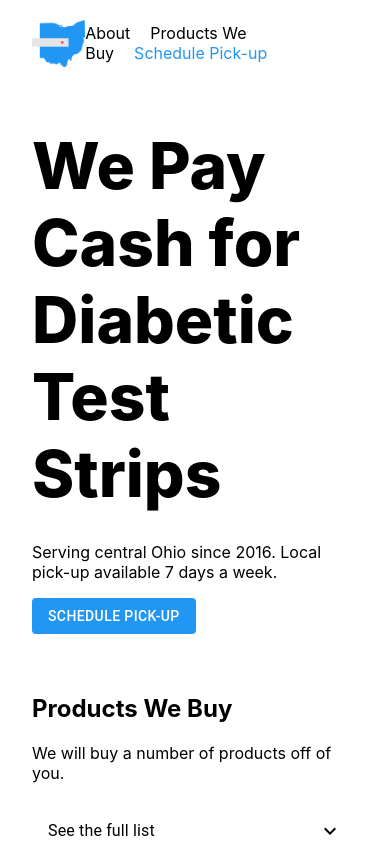
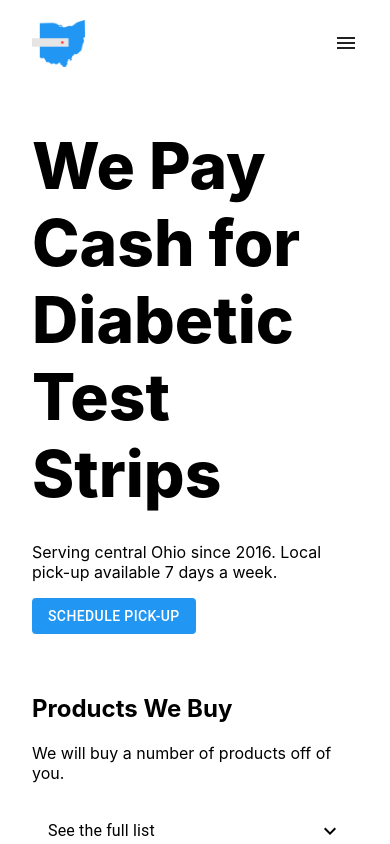
Before and after one commit to mekaseymour/ohio-test-strips, a React (Create React App) app: page / in a window 390 px wide. Shown: the top 844 px of the page. Built offline with nearby package versions, Linux system fonts and the light colour scheme.

Commit message:
Add mobile nav

```diff
--- a/src/App.js
+++ b/src/App.js
@@ -1,12 +1,13 @@
 import ohioTSLogo from './assets/images/state-only-logo.png';
 import './App.css';
-import { Button, Container, List, ListItem, Link } from '@material-ui/core';
+import { Button, Container } from '@material-ui/core';
 import { createMuiTheme, ThemeProvider } from '@material-ui/core/styles';
 import { green, blue } from '@material-ui/core/colors';
 import styled from 'styled-components';
 import ProductsWeBuy from './components/ProductsWeBuy';
 import SchedulePickup from './components/SchedulePickup';
 import Footer from './components/Footer';
+import Navigation from './components/Navigation';
 
 const theme = createMuiTheme({
   palette: {
@@ -25,14 +26,6 @@ const StyledSiteContainer = styled(Container)`
 
 const StyledButton = styled(Button)`
   margin-top: 15px;
-`;
-
-const StyledNavigationWrapper = styled.div`
-  font-size: 1em;
-
-  a:not(:last-child) {
-    margin-right: 20px;
-  }
 `;
 
 const StyledLogoAndNavigationWrapper = styled.div`
@@ -64,24 +57,6 @@ const StyledWrapper = styled.div`
   flex-direction: column;
   justify-content: space-between;
 `;
-
-const Navigation = () => {
-  const preventDefault = (event) => event.preventDefault();
-
-  return (
-    <StyledNavigationWrapper>
-      <Link href="#" onClick={preventDefault} color="inherit">
-        About
-      </Link>
-      <Link href="#" onClick={preventDefault} color="inherit">
-        Products We Buy
-      </Link>
-      <Link href="#" onClick={preventDefault} variant="inherit">
-        Schedule Pick-up
-      </Link>
-    </StyledNavigationWrapper>
-  )
-}
 
 const Heading = () => {
   return (
--- /dev/null
+++ b/src/components/Navigation.js
@@ -0,0 +1,108 @@
+import React, { useState } from 'react';
+import styled from 'styled-components';
+import { Button, Link, Menu, MenuItem } from '@material-ui/core';
+import { withStyles } from '@material-ui/core/styles';
+import { Menu as MenuIcon } from '@material-ui/icons';
+
+const StyledNavigationWrapper = styled.div`
+  font-size: 1em;
+  position: relative;
+
+  a:not(:last-child) {
+    margin-right: 20px;
+  }
+`;
+
+const StyledDesktopNavigation = styled.div`
+  display: block;
+
+  @media (max-width: 768px) {
+    display: none;
+  }
+`;
+
+const StyledMobileNavigation = styled.div`
+  display: none;
+
+  @media (max-width: 768px) {
+      display: block;
+  }
+`;
+
+const StyledMobileNavigationMenuButton = styled(Button)`
+  &.MuiButton-root {
+    min-width: unset;
+  }
+
+  &.MuiButton-text {
+    padding: 6px 0px 6px 8px;
+  }
+`;
+
+// const StyledMenu = styled(Menu)`
+//   &&&&&&.MuiPaper-root {
+//     top: 20px;
+//     right: 20px;
+//     left: unset;
+//   }
+// `;
+
+const StyledMenu = withStyles({
+    paper: {
+        top: '20px !important',
+        right: '20px',
+        left: 'unset !important',
+    },
+})(Menu);
+
+const Navigation = () => {
+    const [ mobileNavIsVisibile, setMobileNavIsVisible ] = useState(false);
+
+    const handleMobileNavigationMenuButtonClick = () => setMobileNavIsVisible(true);
+    const handleClose = () => setMobileNavIsVisible(false);
+
+    const preventDefault = (event) => event.preventDefault();
+
+    return (
+      <StyledNavigationWrapper>
+        <StyledDesktopNavigation>
+            <Link href="#" onClick={preventDefault} color="inherit">
+            About
+            </Link>
+            <Link href="#products_we_buy" color="inherit">
+            Products We Buy
+            </Link>
+            <Link href="#schedule_pick_up" variant="inherit">
+            Schedule Pick-up
+            </Link>
+        </StyledDesktopNavigation>
+        <StyledMobileNavigation>
+            <StyledMobileNavigationMenuButton aria-controls="simple-menu" aria-haspopup="true" onClick={handleMobileNavigationMenuButtonClick}>
+                <MenuIcon />
+            </StyledMobileNavigationMenuButton>
+
+            <StyledMenu
+                id="simple-menu"
+                anchorEl={mobileNavIsVisibile}
+                keepMounted
+                open={mobileNavIsVisibile}
+                onClose={handleClose}
+            >
+                <MenuItem onClick={handleClose}>About</MenuItem>
+                <MenuItem onClick={handleClose}>
+                    <Link href="#products_we_buy" color="inherit">
+                        Products We Buy
+                    </Link>
+                </MenuItem>
+                <MenuItem onClick={handleClose}>
+                <Link href="#schedule_pick_up" variant="inherit">
+                    Schedule Pick-up
+                </Link>
+                </MenuItem>
+            </StyledMenu>
+        </StyledMobileNavigation>
+      </StyledNavigationWrapper>
+    )
+  }
+
+  export default Navigation;
--- a/src/components/ProductsWeBuy.js
+++ b/src/components/ProductsWeBuy.js
@@ -26,7 +26,7 @@ const ProductsWeBuy = () => {
 
     return (
         <Container>
-            <h2>Products We Buy</h2>
+            <h2 id="products_we_buy">Products We Buy</h2>
             <p>We will buy a number of products off of you.</p>
             <List>
                 <ListItem button onClick={handleClick}>
--- a/src/components/SchedulePickup.js
+++ b/src/components/SchedulePickup.js
@@ -4,7 +4,7 @@ import { Container } from '@material-ui/core';
 const SchedulePickup = () => {
     return (
         <Container>
-            <h2>Schedule Pick-up</h2>
+            <h2 id="schedule_pick_up">Schedule Pick-up</h2>
             <p>We're here to make selling your test strips for cash easy! Give us a call for pricing and to schedule pick-up -- usually available same-day.</p>
         </Container>
     )
```
